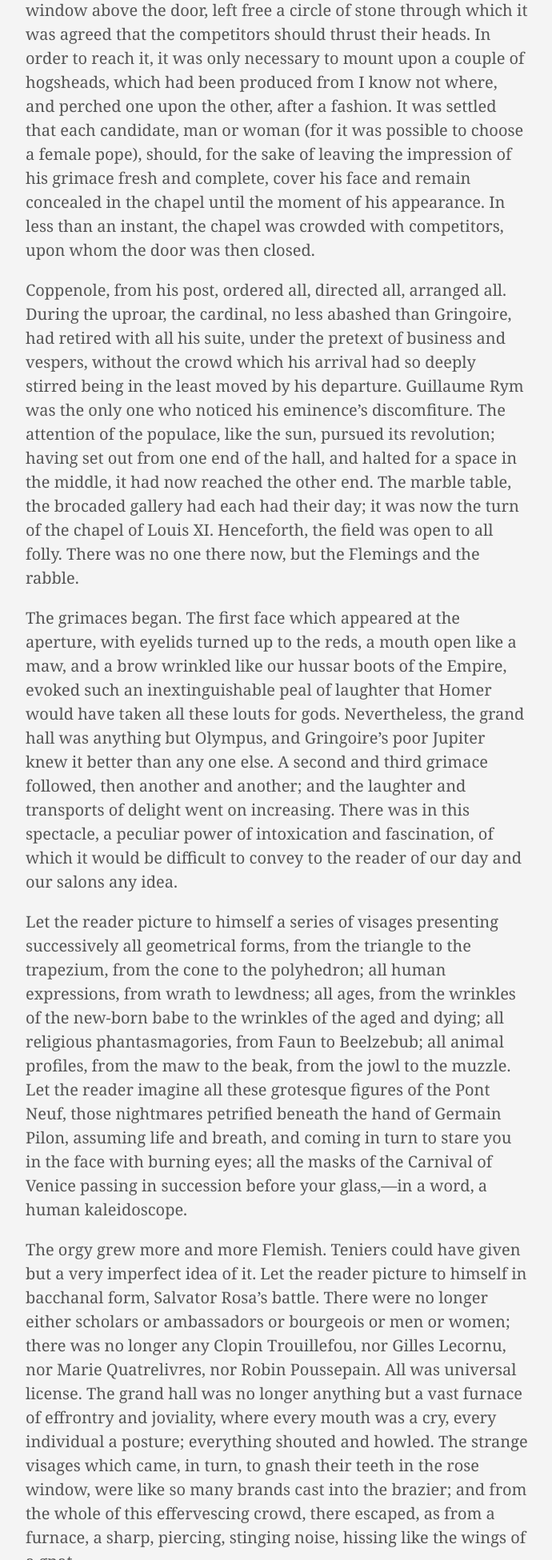
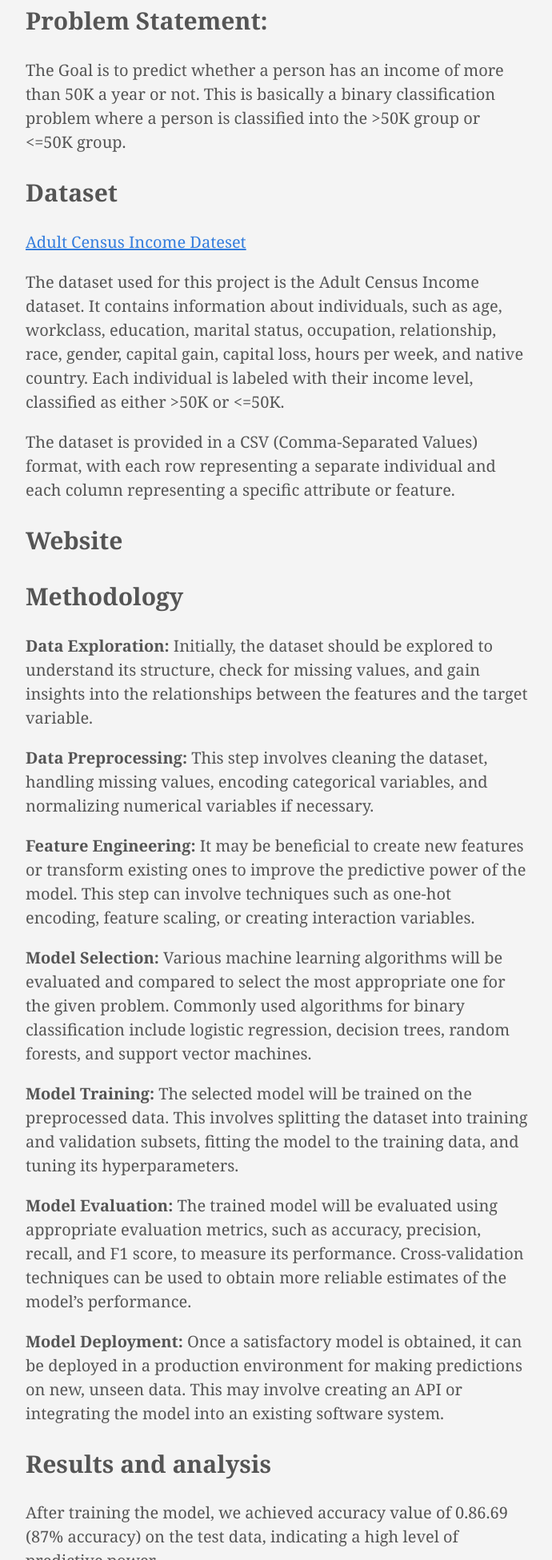
Before and after one commit to praj2408/Prajwal_Portfolio, a plain HTML site: page post/project-5/index.html in a window 1280 px wide. Shown: the part 849-2800 px from the top of the page at 80% size, without its empty margins (112-802 px from the left). Drawn offline with Linux system fonts and the light colour scheme.

Commit message:
census income pred

```diff
--- a/index.xml
+++ b/index.xml
@@ -13,7 +13,9 @@
       <pubDate>Sat, 13 May 2023 11:15:58 -0400</pubDate>
 
       <guid>https://praj2408.github.io/Prajwal_Portfolio/post/project-5/</guid>
-      <description>In the twinkling of an eye, all was ready to execute Coppenole’s idea. Bourgeois, scholars and law clerks all set to work. The little chapel situated opposite the marble table was selected for the scene of the grinning match. A pane broken in the pretty rose window above the door, left free a circle of stone through which it was agreed that the competitors should thrust their heads. In order to reach it, it was only necessary to mount upon a couple of hogsheads, which had been produced from I know not where, and perched one upon the other, after a fashion.</description>
+      <description>Problem Statement: The Goal is to predict whether a person has an income of more than 50K a year or not. This is basically a binary classification problem where a person is classified into the &amp;gt;50K group or &amp;lt;=50K group.
+Dataset Adult Census Income Dateset
+The dataset used for this project is the Adult Census Income dataset. It contains information about individuals, such as age, workclass, education, marital status, occupation, relationship, race, gender, capital gain, capital loss, hours per week, and native country.</description>
     </item>
 
     <item>
--- a/post/index.xml
+++ b/post/index.xml
@@ -13,7 +13,9 @@
       <pubDate>Sat, 13 May 2023 11:15:58 -0400</pubDate>
 
       <guid>https://praj2408.github.io/Prajwal_Portfolio/post/project-5/</guid>
-      <description>In the twinkling of an eye, all was ready to execute Coppenole’s idea. Bourgeois, scholars and law clerks all set to work. The little chapel situated opposite the marble table was selected for the scene of the grinning match. A pane broken in the pretty rose window above the door, left free a circle of stone through which it was agreed that the competitors should thrust their heads. In order to reach it, it was only necessary to mount upon a couple of hogsheads, which had been produced from I know not where, and perched one upon the other, after a fashion.</description>
+      <description>Problem Statement: The Goal is to predict whether a person has an income of more than 50K a year or not. This is basically a binary classification problem where a person is classified into the &amp;gt;50K group or &amp;lt;=50K group.
+Dataset Adult Census Income Dateset
+The dataset used for this project is the Adult Census Income dataset. It contains information about individuals, such as age, workclass, education, marital status, occupation, relationship, race, gender, capital gain, capital loss, hours per week, and native country.</description>
     </item>
 
     <item>
--- a/post/project-5/index.html
+++ b/post/project-5/index.html
@@ -6,7 +6,7 @@
 
     <title>Adult Census Income Prediction | Prajwal Krishna</title>
     <meta name="viewport" content="width=device-width,minimum-scale=1">
-    <meta name="description" content="In the twinkling of an eye, all was ready to execute Coppenole’s idea. Bourgeois, scholars and law clerks all set to work. The little chapel situated opposite the marble table was selected for the scene of the grinning match. A pane broken in the pretty rose window above the door, left free a circle of stone through which it was agreed that the competitors should thrust their heads. In order to reach it, it was only necessary to mount upon a couple of hogsheads, which had been produced from I know not where, and perched one upon the other, after a fashion.">
+    <meta name="description" content="A binary classification problem where a person is classified into the &gt;50K group or &lt;=50K group.">
     <meta name="generator" content="Hugo 0.117.0">
 
 
@@ -32,18 +32,18 @@
 
 
     <meta property="og:title" content="Adult Census Income Prediction" />
-<meta property="og:description" content="In the twinkling of an eye, all was ready to execute Coppenole’s idea. Bourgeois, scholars and law clerks all set to work. The little chapel situated opposite the marble table was selected for the scene of the grinning match. A pane broken in the pretty rose window above the door, left free a circle of stone through which it was agreed that the competitors should thrust their heads. In order to reach it, it was only necessary to mount upon a couple of hogsheads, which had been produced from I know not where, and perched one upon the other, after a fashion." />
+<meta property="og:description" content="A binary classification problem where a person is classified into the &gt;50K group or &lt;=50K group." />
 <meta property="og:type" content="article" />
 <meta property="og:url" content="https://praj2408.github.io/Prajwal_Portfolio/post/project-5/" /><meta property="article:section" content="post" />
 <meta property="article:published_time" content="2023-05-13T11:15:58-04:00" />
 <meta property="article:modified_time" content="2023-05-13T11:15:58-04:00" />
 <meta itemprop="name" content="Adult Census Income Prediction">
-<meta itemprop="description" content="In the twinkling of an eye, all was ready to execute Coppenole’s idea. Bourgeois, scholars and law clerks all set to work. The little chapel situated opposite the marble table was selected for the scene of the grinning match. A pane broken in the pretty rose window above the door, left free a circle of stone through which it was agreed that the competitors should thrust their heads. In order to reach it, it was only necessary to mount upon a couple of hogsheads, which had been produced from I know not where, and perched one upon the other, after a fashion."><meta itemprop="datePublished" content="2023-05-13T11:15:58-04:00" />
+<meta itemprop="description" content="A binary classification problem where a person is classified into the &gt;50K group or &lt;=50K group."><meta itemprop="datePublished" content="2023-05-13T11:15:58-04:00" />
 <meta itemprop="dateModified" content="2023-05-13T11:15:58-04:00" />
-<meta itemprop="wordCount" content="701">
+<meta itemprop="wordCount" content="384">
 <meta itemprop="keywords" content="" /><meta name="twitter:card" content="summary"/>
 <meta name="twitter:title" content="Adult Census Income Prediction"/>
-<meta name="twitter:description" content="In the twinkling of an eye, all was ready to execute Coppenole’s idea. Bourgeois, scholars and law clerks all set to work. The little chapel situated opposite the marble table was selected for the scene of the grinning match. A pane broken in the pretty rose window above the door, left free a circle of stone through which it was agreed that the competitors should thrust their heads. In order to reach it, it was only necessary to mount upon a couple of hogsheads, which had been produced from I know not where, and perched one upon the other, after a fashion."/>
+<meta name="twitter:description" content="A binary classification problem where a person is classified into the &gt;50K group or &lt;=50K group."/>
 
 
   </head>
@@ -140,6 +140,10 @@
 
           <div class="f2 f1-l fw2 white-90 mb0 lh-title">Adult Census Income Prediction</div>
 
+            <div class="fw1 f5 f3-l white-80 measure-wide-l center lh-copy mt3 mb4">
+              A binary classification problem where a person is classified into the &gt;50K group or &lt;=50K group.
+            </div>
+
 
       </div>
     </div>
@@ -204,11 +208,23 @@
 
 
     </header>
-    <div class="nested-copy-line-height lh-copy serif f4 nested-links mid-gray pr4-l w-two-thirds-l"><p>In the twinkling of an eye, all was ready to execute Coppenole’s idea. Bourgeois, scholars and law clerks all set to work. The little chapel situated opposite the marble table was selected for the scene of the grinning match. A pane broken in the pretty rose window above the door, left free a circle of stone through which it was agreed that the competitors should thrust their heads. In order to reach it, it was only necessary to mount upon a couple of hogsheads, which had been produced from I know not where, and perched one upon the other, after a fashion. It was settled that each candidate, man or woman (for it was possible to choose a female pope), should, for the sake of leaving the impression of his grimace fresh and complete, cover his face and remain concealed in the chapel until the moment of his appearance. In less than an instant, the chapel was crowded with competitors, upon whom the door was then closed.</p>
-<p>Coppenole, from his post, ordered all, directed all, arranged all. During the uproar, the cardinal, no less abashed than Gringoire, had retired with all his suite, under the pretext of business and vespers, without the crowd which his arrival had so deeply stirred being in the least moved by his departure. Guillaume Rym was the only one who noticed his eminence’s discomfiture. The attention of the populace, like the sun, pursued its revolution; having set out from one end of the hall, and halted for a space in the middle, it had now reached the other end. The marble table, the brocaded gallery had each had their day; it was now the turn of the chapel of Louis XI. Henceforth, the field was open to all folly. There was no one there now, but the Flemings and the rabble.</p>
-<p>The grimaces began. The first face which appeared at the aperture, with eyelids turned up to the reds, a mouth open like a maw, and a brow wrinkled like our hussar boots of the Empire, evoked such an inextinguishable peal of laughter that Homer would have taken all these louts for gods. Nevertheless, the grand hall was anything but Olympus, and Gringoire’s poor Jupiter knew it better than any one else. A second and third grimace followed, then another and another; and the laughter and transports of delight went on increasing. There was in this spectacle, a peculiar power of intoxication and fascination, of which it would be difficult to convey to the reader of our day and our salons any idea.</p>
-<p>Let the reader picture to himself a series of visages presenting successively all geometrical forms, from the triangle to the trapezium, from the cone to the polyhedron; all human expressions, from wrath to lewdness; all ages, from the wrinkles of the new-born babe to the wrinkles of the aged and dying; all religious phantasmagories, from Faun to Beelzebub; all animal profiles, from the maw to the beak, from the jowl to the muzzle. Let the reader imagine all these grotesque figures of the Pont Neuf, those nightmares petrified beneath the hand of Germain Pilon, assuming life and breath, and coming in turn to stare you in the face with burning eyes; all the masks of the Carnival of Venice passing in succession before your glass,—in a word, a human kaleidoscope.</p>
-<p>The orgy grew more and more Flemish. Teniers could have given but a very imperfect idea of it. Let the reader picture to himself in bacchanal form, Salvator Rosa’s battle. There were no longer either scholars or ambassadors or bourgeois or men or women; there was no longer any Clopin Trouillefou, nor Gilles Lecornu, nor Marie Quatrelivres, nor Robin Poussepain. All was universal license. The grand hall was no longer anything but a vast furnace of effrontry and joviality, where every mouth was a cry, every individual a posture; everything shouted and howled. The strange visages which came, in turn, to gnash their teeth in the rose window, were like so many brands cast into the brazier; and from the whole of this effervescing crowd, there escaped, as from a furnace, a sharp, piercing, stinging noise, hissing like the wings of a gnat.</p>
+    <div class="nested-copy-line-height lh-copy serif f4 nested-links mid-gray pr4-l w-two-thirds-l"><h2 id="problem-statement">Problem Statement:</h2>
+<p>The Goal is to predict whether a person has an income of more than 50K a year or not. This is basically a binary classification problem where a person is classified into the &gt;50K group or &lt;=50K group.</p>
+<h2 id="dataset">Dataset</h2>
+<p><a href="https://www.kaggle.com/datasets/wenruliu/adult-income-dataset">Adult Census Income Dateset</a><!-- raw HTML omitted --></p>
+<p>The dataset used for this project is the Adult Census Income dataset. It contains information about individuals, such as age, workclass, education, marital status, occupation, relationship, race, gender, capital gain, capital loss, hours per week, and native country. Each individual is labeled with their income level, classified as either &gt;50K or &lt;=50K.</p>
+<p>The dataset is provided in a CSV (Comma-Separated Values) format, with each row representing a separate individual and each column representing a specific attribute or feature.</p>
+<h2 id="website">Website</h2>
+<h2 id="methodology">Methodology</h2>
+<p><strong>Data Exploration:</strong> Initially, the dataset should be explored to understand its structure, check for missing values, and gain insights into the relationships between the features and the target variable.</p>
+<p><strong>Data Preprocessing:</strong> This step involves cleaning the dataset, handling missing values, encoding categorical variables, and normalizing numerical variables if necessary.</p>
+<p><strong>Feature Engineering:</strong> It may be beneficial to create new features or transform existing ones to improve the predictive power of the model. This step can involve techniques such as one-hot encoding, feature scaling, or creating interaction variables.</p>
+<p><strong>Model Selection:</strong> Various machine learning algorithms will be evaluated and compared to select the most appropriate one for the given problem. Commonly used algorithms for binary classification include logistic regression, decision trees, random forests, and support vector machines.</p>
+<p><strong>Model Training:</strong> The selected model will be trained on the preprocessed data. This involves splitting the dataset into training and validation subsets, fitting the model to the training data, and tuning its hyperparameters.</p>
+<p><strong>Model Evaluation:</strong> The trained model will be evaluated using appropriate evaluation metrics, such as accuracy, precision, recall, and F1 score, to measure its performance. Cross-validation techniques can be used to obtain more reliable estimates of the model&rsquo;s performance.</p>
+<p><strong>Model Deployment:</strong> Once a satisfactory model is obtained, it can be deployed in a production environment for making predictions on new, unseen data. This may involve creating an API or integrating the model into an existing software system.</p>
+<h2 id="results-and-analysis">Results and analysis</h2>
+<p>After training the model, we achieved accuracy value of 0.86.69 (87% accuracy) on the test data, indicating a high level of predictive power.</p>
 <ul class="pa0">
 
 </ul>
```
Also changed, not shown: index.html (+3 -1 lines), post/index.html (+3 -1 lines), 1 other file.
